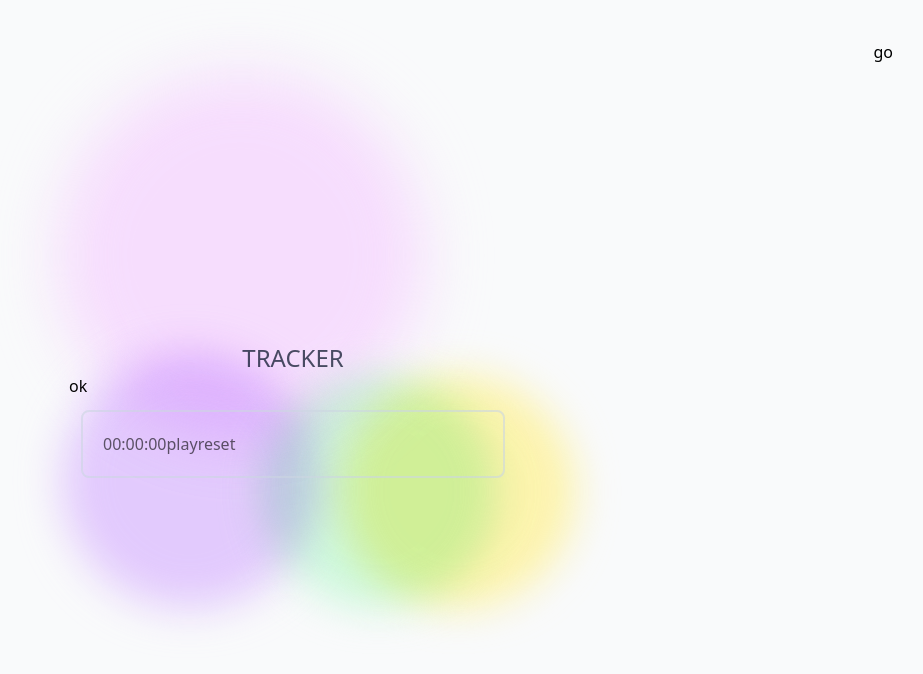
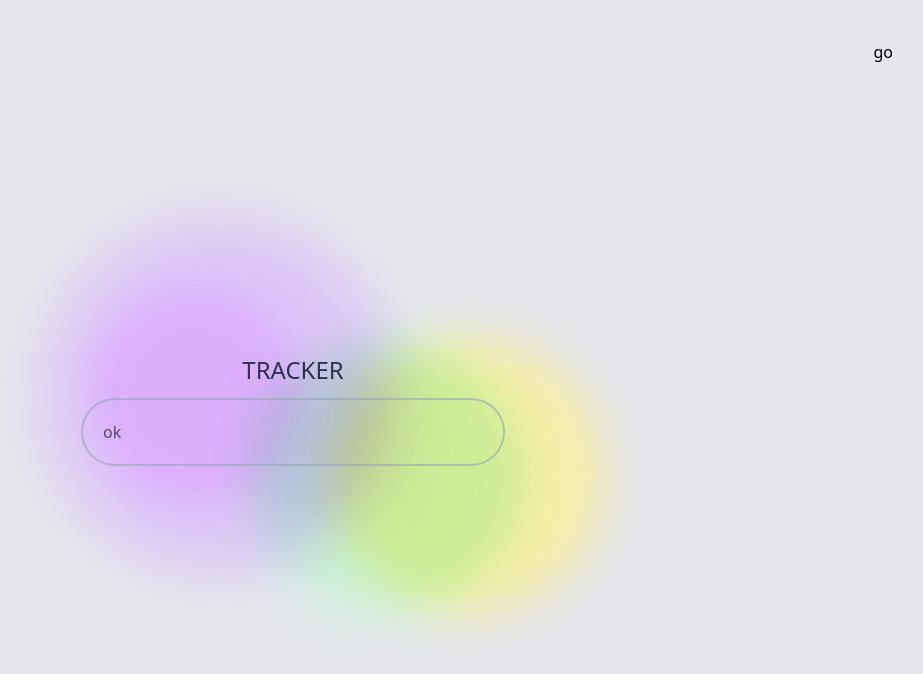
Before and after one commit to vitalii-minchuk/task-time-tracker, a React (Create React App) app: page / in a window 1280 px wide. Shown: the top 674 px of the page, without its empty margins (347-1270 px from the left). Built offline with nearby package versions, Linux system fonts and the light colour scheme.

Commit message:
store, localStorage, input

```diff
--- a/package.json
+++ b/package.json
@@ -14,7 +14,8 @@
     "react-dom": "^18.2.0",
     "react-scripts": "5.0.1",
     "typescript": "^4.4.2",
-    "web-vitals": "^2.1.0"
+    "web-vitals": "^2.1.0",
+    "zustand": "^4.0.0-rc.1"
   },
   "scripts": {
     "start": "react-scripts start",
--- a/src/App.tsx
+++ b/src/App.tsx
@@ -1,24 +1,27 @@
-import { FC, Fragment, useState } from "react"
+import { FC, Fragment } from "react"
 import AnimatedBalls from "./components/AnimatedBalls"
+import Input from "./components/Input"
 import Timer from "./components/Timer"
+import { useTimerStore } from "./store/timerStore"
 
 const App: FC = () => {
+  const timers = useTimerStore(state => state.timers)
 
   return (
-    <>
+    <Fragment>
       <button className="absolute top-10 right-10">go</button>
-      <div className="bg-gray-50 min-h-screen flex items-center justify-center px-16 overflow-hidden">
+      <div className="bg-gray-200 min-h-screen flex items-center justify-center px-16 overflow-hidden">
 
         <div className="relative w-full max-w-md z-20">
             <AnimatedBalls />
-            <h1 className="text-2xl text-gray-600 text-center">TRACKER</h1>
-            <button>ok</button>
-              <div className="relative z-30 p-5 m-3 border-2 rounded-full border-slate-300 opacity-60 hover:opacity-90 hover:bg-slate-200 rounded-lg flex items-center justify-between space-x-8">
-                <Timer />
-              </div>
+            <h1 className="text-2xl text-gray-700 text-center">TRACKER</h1>
+              <Input />
+              {timers?.map(timer => (
+                <Timer key={timer.id} timer={timer} />
+              ))}
           </div>
       </div>
-    </>
+    </Fragment>
   )
 }
 
--- /dev/null
+++ b/src/components/Input.tsx
@@ -0,0 +1,14 @@
+import { FC } from "react"
+import { useTimerStore } from "../store/timerStore"
+
+const Input: FC = () => {
+  const [createTimer, timers] = useTimerStore(state => [state.createTimer, state.timers])
+
+  return (
+    <div className="relative z-30 p-5 m-3 border-2 rounded-full border-slate-400 opacity-60 hover:opacity-90 hover:bg-slate-200">
+      {timers?.length < 5 && <button onClick={() => createTimer("eew")}>ok</button>}
+    </div>
+  )
+}
+
+export default Input
--- a/src/components/Timer.tsx
+++ b/src/components/Timer.tsx
@@ -1,24 +1,33 @@
 import { FC, useEffect, useState } from "react"
-import { calculateTimer, FormatDataType } from "../helpers"
+import { calculateTimer, FormatDataType, getActualTimer } from "../helpers"
+import { TimerType, useTimerStore } from "../store/timerStore"
 
-export type TimerType = {
-  id: number
-  time: number
-  title: string
-  isTicking: boolean
-  createdAt: number
-  pausedAt: number | null
-  resumedAt: number | null
-  correctedCreatedAt:  number
+type TimerProps = {
+  timer: TimerType
 }
 
-type TimerProps = {
-}
-
-const Timer: FC<TimerProps> = () => {
+const Timer: FC<TimerProps> = ({ timer }) => {
   const [timeInSeconds, setTimeInSeconds] = useState(0)
   const [timerArray, setTimerArray] = useState<FormatDataType>({} as FormatDataType)
-  const [isPlaying, setIsPlaying] = useState(false)
+  const [isPlaying, setIsPlaying] = useState(timer.isTicking)
+  const [
+    runTimer,
+    stopTimer,
+    deleteTimer,
+    correctTimer
+  ] = useTimerStore(state => [
+    state.runTimer,
+    state.stopTimer,
+    state.deleteTimer,
+    state.correctTimer
+  ])
+
+  useEffect(() => {
+    const actualSeconds = getActualTimer(timer.correctedCreatedAt, timer.pausedAt)
+    setTimeInSeconds(actualSeconds)
+// console.log(timer.correctedCreatedAt, timer.pausedAt)
+// console.log(actualSeconds, correction)
+  }, [timer.correctedCreatedAt, timer.pausedAt])
 
   useEffect(() => {
     const timeData = calculateTimer(timeInSeconds)
@@ -42,18 +51,24 @@ const Timer: FC<TimerProps> = () => {
   }, [isPlaying])
 
   const handlePlay = () => {
+    runTimer(timer.id, Date.now(), true)
     setIsPlaying(true)
+
+    if(timer.pausedAt) {
+      const correction: number =  Date.now() - timer.pausedAt
+      correctTimer(timer.id, correction)
+    }
   }
 
   const handleStop = () => {
+    stopTimer(timer.id, Date.now(), false)
     setIsPlaying(false)
   }
 
-  const handleReset = () => {
-
-  }
+  const handleReset = () => deleteTimer(timer.id)
 
   return (
+    <div className="relative z-30 p-5 m-3 border-2 rounded-full border-slate-400 opacity-60 hover:opacity-90 hover:bg-slate-200 flex items-center justify-between space-x-8 animate-appear">
     <div className="flex transition-all">
       <p>{timerArray.hoursFormat}</p>
       <span>:</span>
@@ -67,6 +82,7 @@ const Timer: FC<TimerProps> = () => {
       )}
       <button onClick={handleReset}>reset</button>
     </div>
+    </div>
   )
 }
 
--- a/src/helpers.ts
+++ b/src/helpers.ts
@@ -15,3 +15,15 @@ export const calculateTimer = (time: number): FormatDataType => {
 
   return {hoursFormat, minutesFormat, secondsFormat}
 }
+
+export const getActualTimer = (start: number, pause: number | null): number => {
+  let actualSeconds = 0
+
+  if (pause) {
+    actualSeconds = Math.round((pause - start) / 1000)
+  } else {
+    actualSeconds = Math.round((Date.now() - start) / 1000)
+  }
+
+  return actualSeconds
+}
--- /dev/null
+++ b/src/store/timerStore.ts
@@ -0,0 +1,102 @@
+import create, { State, StateCreator} from "zustand"
+
+export type TimerType = {
+  id: number
+  title: string
+  isTicking: boolean
+  createdAt: number
+  pausedAt: number | null
+  resumedAt: number | null
+  correctedCreatedAt:  number
+}
+
+type TimerStoreType = {
+  timers: TimerType[]
+  createTimer: (title: string) => void
+  stopTimer: (id: number, when: number, tick: boolean) => void
+  runTimer: (id: number, when: number, tick: boolean) => void
+  correctTimer: (id: number, correction: number) => void
+  deleteTimer: (id: number) => void
+}
+
+function isTimersStore(object: any): object is TimerStoreType {
+  return "timers" in object
+}
+
+const localStorageUpdate = <T extends State>(config: StateCreator<T>):
+  //@ts-ignore
+  StateCreator<T> => (set, get, api, ) => config((nextState, ...args) => {
+  if (isTimersStore(nextState)) {
+    localStorage.setItem("timers", JSON.stringify(nextState.timers))
+  }
+  set(nextState, ...args)
+
+}, get, api)
+
+const getCurrentState = () => {
+  try {
+    const currentState = JSON.parse(localStorage.getItem("timers") || "[]") as TimerType[]
+    return currentState
+  } catch (error) {
+    console.log(error)
+  }
+  return []
+}
+
+export const useTimerStore = create<TimerStoreType>(localStorageUpdate((set, get) => ({
+  timers: getCurrentState(),
+  createTimer: (title) => {
+    const { timers } = get()
+    const newTimer = {
+      id: Date.now(),
+      time: 0,
+      title,
+      isTicking: true,
+      createdAt: Date.now(),
+      pausedAt: null,
+      resumedAt: null,
+      correctedCreatedAt:  Date.now()
+    }
+    set({timers: [newTimer, ...timers]})
+  },
+  runTimer: (id, when, running) => {
+    const { timers } = get()
+    set({
+      timers: timers.map(timer => ({
+        ...timer,
+        resumedAt: timer.id === id ? when : timer.pausedAt,
+        isTicking: timer.id === id ? running : timer.isTicking
+      }))
+    })
+  },
+  stopTimer: (id, when, running) => {
+    const { timers } = get()
+    set({
+      timers: timers.map(timer => ({
+        ...timer,
+        pausedAt: timer.id === id ? when : timer.pausedAt,
+        isTicking: timer.id === id ? running : timer.isTicking,
+      }))
+    })
+  },
+  deleteTimer: (id) => {
+    const { timers } = get()
+    set({
+      timers: timers.filter(timer => timer.id !== id)
+    }
+  )},
+  correctTimer: (id, correction) => {
+    console.log(correction)
+    const { timers } = get()
+    set({
+      timers: timers.map(timer => ({
+        ...timer,
+        correctedCreatedAt: timer.id === id
+          ? timer.correctedCreatedAt + correction
+          : timer.correctedCreatedAt,
+        resumedAt: timer.id === id ? null : timer.resumedAt,
+        pausedAt: timer.id === id ? null : timer.pausedAt
+      }))
+    })
+  },
+})))
--- a/tailwind.config.js
+++ b/tailwind.config.js
@@ -5,8 +5,26 @@ module.exports = {
     extend: {
       animation: {
         blob: "blob 7s infinite",
+        appear: "appear .5s ease-in",
+        disappear: "disappear .5s"
       },
       keyframes: {
+        appear: {
+          "from": {
+            transform: "scale(0)",
+          },
+          "to": {
+            transform: "scale(1)",
+          }
+        },
+        disappear: {
+          "from": {
+            transform: "translate(0px, 0px)",
+          },
+          "to": {
+            transform: "translate(-500px, 0px)",
+          }
+        },
         blob: {
           "0%": {
             transform: "translate(0px, 0px) scale(1)",
```
Also changed, not shown: 1 other file (tests, documents, lock files or other folders).
